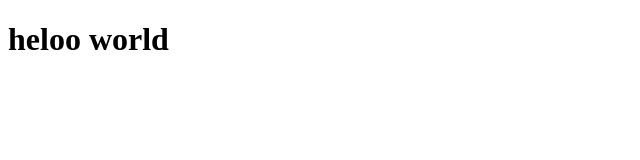
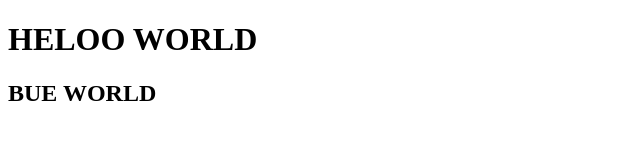
Before and after one commit to nikavacharadze/le, a plain HTML site: page index.html in a window 1280 px wide. Shown: the whole page, without its empty margins (0-640 px from the left). Drawn offline with Linux system fonts and the light colour scheme.

Commit message:
no message

```diff
--- /dev/null
+++ b/STYLE.CSS
@@ -0,0 +1,3 @@
+.banner{
+    fhjdfhd
+}
--- a/index3.html
+++ b/index.html
@@ -4,10 +4,12 @@
     <meta charset="UTF-8">
     <meta http-equiv="X-UA-Compatible" content="IE=edge">
     <meta name="viewport" content="width=device-width, initial-scale=1.0">
-    <title>heloo world</title>
+    <title>nika vacharadze </title>
+    <link rel="stylesheet" href="STYLE.CSS">
 </head>
 <body>
-    <h1>heloo world</h1>
+    <h1>HELOO WORLD</h1>
+    <h2>BUE WORLD</h2>
 
 </body>
 </html>
```
